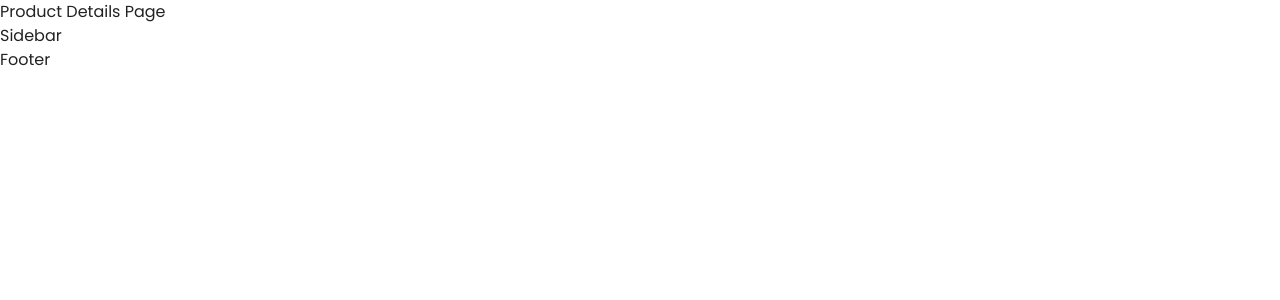
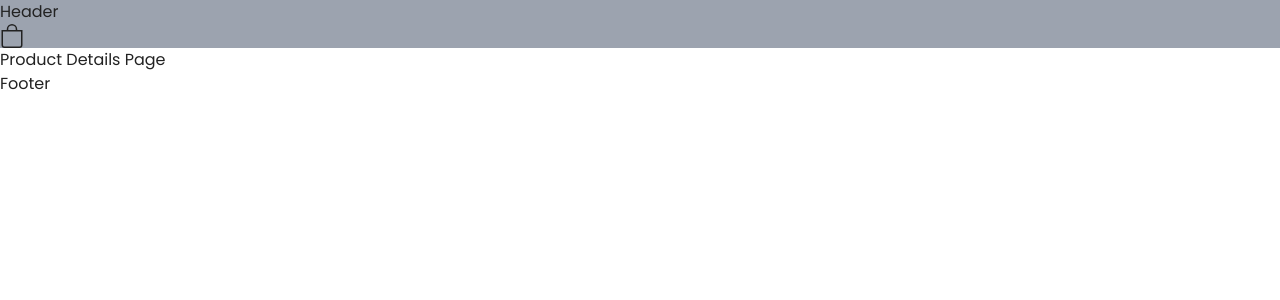
Before and after one commit to mateomustapic88/e-commerce-shop, a React (Create React App) app: page /product/1 in a window 1280 px wide. Shown: the top 300 px of the page. Built offline with nearby package versions, Linux system fonts and the light colour scheme; no server answers.

Commit message:
Header and Sidebar changes with components reorder

```diff
--- a/src/App.js
+++ b/src/App.js
@@ -1,24 +1,26 @@
-import React from 'react';
-import { BrowserRouter as Router, Route, Routes } from 'react-router-dom';
+import React from "react";
+import { BrowserRouter as Router, Route, Routes } from "react-router-dom";
 
 // pages
-import Home from './pages/Home';
-import ProductDetails from './pages/ProductDetails';
+import Home from "./pages/Home";
+import ProductDetails from "./pages/ProductDetails";
 
 // components
-import CartItem from './components/CartItem';
-import Footer from './components/Footer';
-import Header from './components/Header';
-import Product from './components/Product';
-import SideBar from './components/Sidebar';
+import CartItem from "./components/CartItem";
+import Footer from "./components/Footer";
+import Header from "./components/Header";
+import Product from "./components/Product";
+import SideBar from "./components/Sidebar";
 
 const App = () => {
   return (
-    <div className="overflow-hidden">
+    <div className='overflow-hidden'>
+      <Header />
+
       <Router>
         <Routes>
-          <Route path="/" element={<Home />}></Route>
-          <Route path="/product/:id" element={<ProductDetails />}></Route>
+          <Route path='/' element={<Home />}></Route>
+          <Route path='/product/:id' element={<ProductDetails />}></Route>
         </Routes>
         <SideBar />
         <Footer />
--- a/src/components/Header.js
+++ b/src/components/Header.js
@@ -1,7 +1,23 @@
-import React from 'react';
+import React, { useContext } from "react";
+// sidebar context
+import { SidebarContext } from "../contexts/SidebarContext";
+// icons
+import { BsBag } from "react-icons/bs";
 
 const Header = () => {
-  return <div>Header</div>;
+  const { isOpen, setIsOpen } = useContext(SidebarContext);
+
+  return (
+    <header className='bg-gray-400'>
+      <div>Header</div>
+      <div
+        className='cursor-pointer flex relative'
+        onClick={() => setIsOpen(!isOpen)}
+      >
+        <BsBag className='text-2xl'></BsBag>
+      </div>
+    </header>
+  );
 };
 
 export default Header;
--- a/src/components/Sidebar.js
+++ b/src/components/Sidebar.js
@@ -1,7 +1,34 @@
-import React from 'react';
+import React, { useContext } from "react";
+import { Link } from "react-router-dom";
+// icons
+import { IoMdArrowForward } from "react-icons/io";
+import { FiTrash2 } from "react-icons/fi";
+
+// CartItem component
+import CartItem from "./CartItem";
+
+// SidebarContext
+import { SidebarContext } from "../contexts/SidebarContext";
 
 const Sidebar = () => {
-  return <div>Sidebar</div>;
+  const { isOpen, handleClose } = useContext(SidebarContext);
+  return (
+    <div
+      className={`${
+        isOpen ? "right-0" : "-right-full"
+      } w-full bg-white fixed top-0 h-full shadow-2xl md:w-[35vw] xl-max-w-[30vw] transition-all duration-300 z-20 px-4 lg:px-[35px]`}
+    >
+      <div className='flex justify-between py-6 border-b'>
+        <div className='uppercase text-sm font-semibold'>Shopping bag (0)</div>
+        <div
+          onClick={handleClose}
+          className='cursor-pointer w-8 h-8 flex justify-center items-center'
+        >
+          <IoMdArrowForward className='text-2xl'></IoMdArrowForward>
+        </div>
+      </div>
+    </div>
+  );
 };
 
 export default Sidebar;
```
